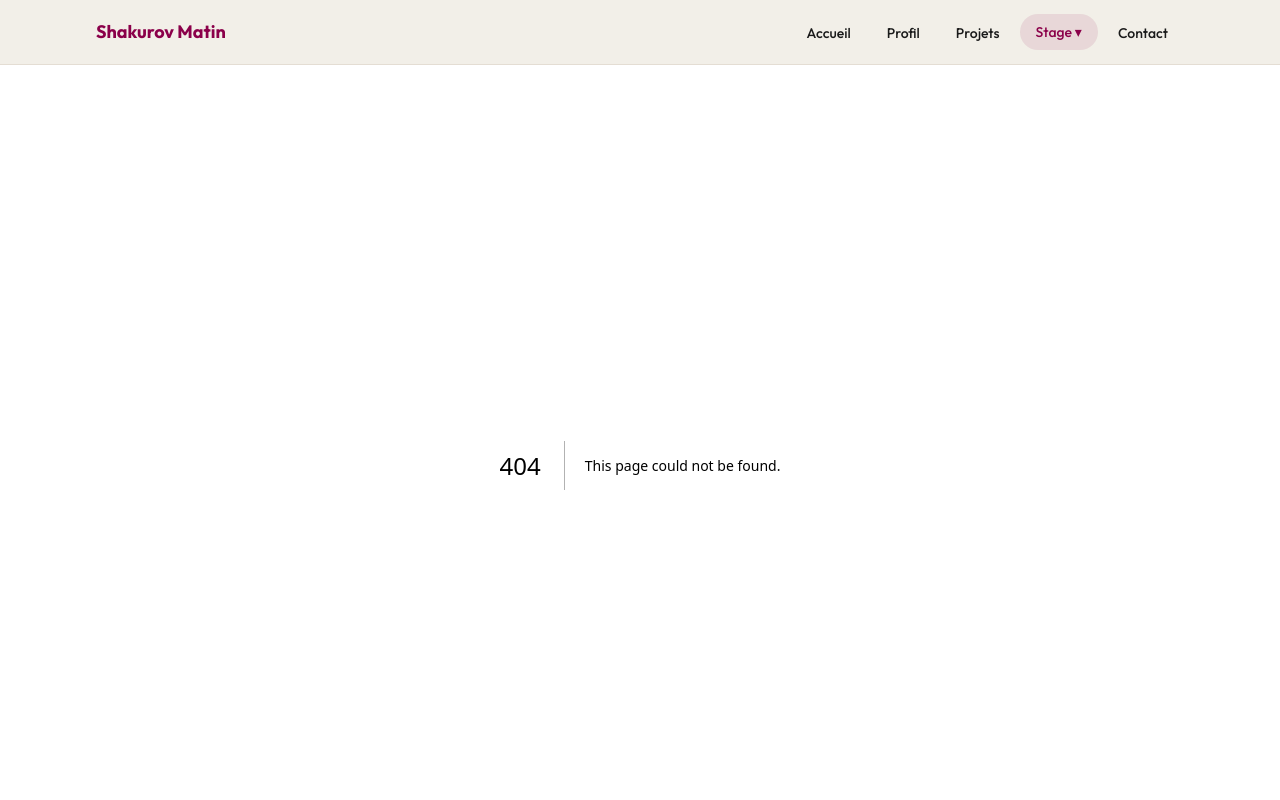
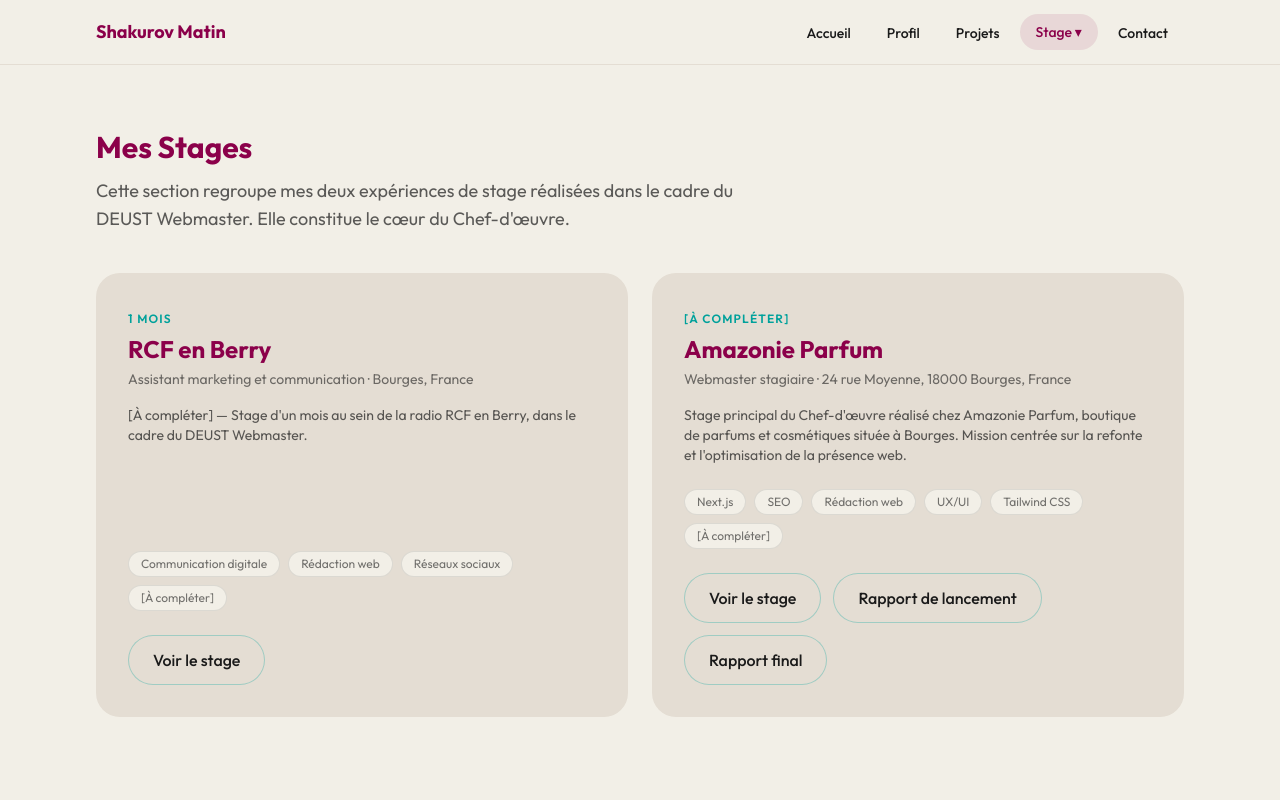
Before and after one commit to BlackOurs18/site_chef_doeuvre, a Next.js app: page /stage in a window 1280 px wide. Before the commit this address had no page. Shown: the top 800 px of the page. Built offline with nearby package versions, Linux system fonts and the light colour scheme.

Commit message:
feat: add internship overview page

```diff
--- /dev/null
+++ b/app/stage/page.tsx
@@ -0,0 +1,55 @@
+import type { Metadata } from 'next'
+import Container from '@/components/Container'
+import SectionTitle from '@/components/SectionTitle'
+import Button from '@/components/Button'
+import MotionSection from '@/components/MotionSection'
+import { stages } from '@/data/stages'
+
+export const metadata: Metadata = {
+  title: 'Stage',
+  description: 'Vue d\'ensemble des stages de Shakurov Matin — RCF en Berry et Amazonie Parfum',
+}
+
+export default function StagePage() {
+  return (
+    <Container className="py-16">
+      <MotionSection>
+        <SectionTitle
+          title="Mes Stages"
+          subtitle="Cette section regroupe mes deux expériences de stage réalisées dans le cadre du DEUST Webmaster. Elle constitue le cœur du Chef-d'œuvre."
+        />
+
+        <div className="grid grid-cols-1 md:grid-cols-2 gap-6 mb-16">
+          {stages.map((stage, i) => (
+            <MotionSection key={stage.id} delay={i * 0.1}>
+              <div className="bg-bg-secondary rounded-3xl p-8 h-full flex flex-col">
+                <div className="mb-4">
+                  <span className="text-xs uppercase tracking-widest text-accent-light font-semibold">{stage.duration}</span>
+                  <h2 className="text-2xl font-bold text-accent-main mt-1">{stage.organization}</h2>
+                  <p className="text-text-main/60 text-sm mt-1">{stage.role} · {stage.location}</p>
+                </div>
+                <p className="text-text-main/70 text-sm mb-6 flex-1">{stage.description}</p>
+                <div className="flex flex-wrap gap-2 mb-6">
+                  {stage.skills.map((skill) => (
+                    <span key={skill} className="text-xs bg-bg-primary text-text-main/60 px-3 py-1 rounded-full border border-text-main/10">
+                      {skill}
+                    </span>
+                  ))}
+                </div>
+                <div className="flex flex-wrap gap-3">
+                  <Button href={`/stage/${stage.id}`} variant="secondary">Voir le stage</Button>
+                  {stage.hasReports && (
+                    <>
+                      <Button href={`/stage/${stage.id}/rapport-lancement`} variant="secondary">Rapport de lancement</Button>
+                      <Button href={`/stage/${stage.id}/rapport-final`} variant="secondary">Rapport final</Button>
+                    </>
+                  )}
+                </div>
+              </div>
+            </MotionSection>
+          ))}
+        </div>
+      </MotionSection>
+    </Container>
+  )
+}
```
